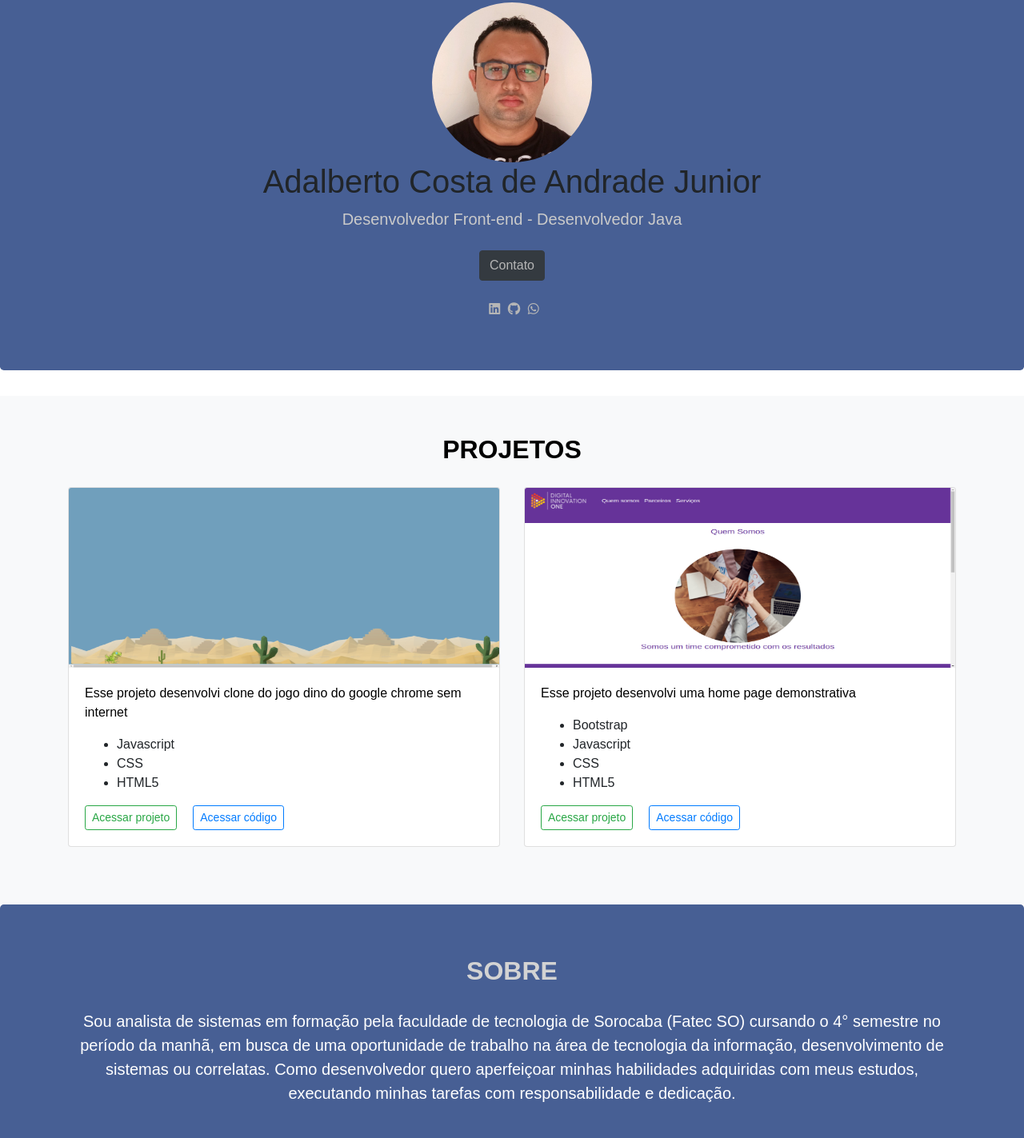
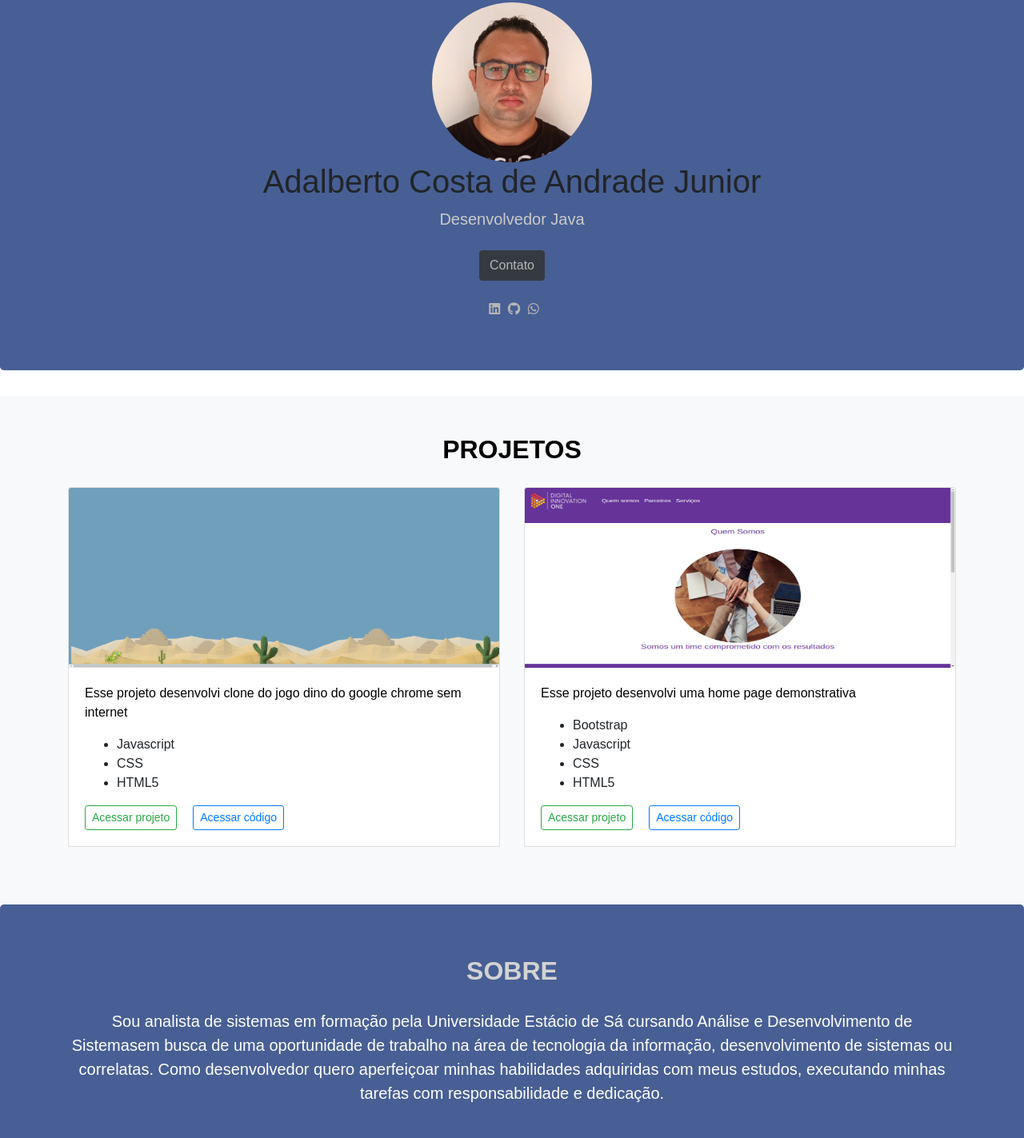
Before and after one commit to AdalbertoCosta/portfolio, a plain HTML site: page index.html in a window 1280 px wide. Shown: the part 117-1540 px from the top of the page at 80% size. Drawn offline with nearby package versions, Linux system fonts and the light colour scheme.

Commit message:
Update index.html
Atualzação de informações de contato e formação

```diff
--- a/index.html
+++ b/index.html
@@ -42,13 +42,13 @@
         <div class="container">
             <img src="./img/me.jpeg" class="foto-perfil">
           <h1 class="jumbotron-heading">Adalberto Costa de Andrade Junior</h1>
-          <p class="lead text-muted">Desenvolvedor Front-end - Desenvolvedor Java</p>
+          <p class="lead text-muted">Desenvolvedor Java</p>
           <p>
             <a href="#" class="btn btn-dark my-2">Contato</a>
           </p>
           <a target="_blank" href="https://www.linkedin.com/in/adalberto-costa-jr/"><i class="icones fab fa-linkedin"></i></a>
           <a target="_blank" href="https://github.com/AdalbertoCosta"><i class="icones fab fa-github"></i></a>
-          <a target="_blank" href="https://api.whatsapp.com/send?phone=5515991283974"><i class="icones fab fa-whatsapp"></i></a>
+          <a target="_blank" href="https://api.whatsapp.com/send?phone=5515991968717"><i class="icones fab fa-whatsapp"></i></a>
         </div>
       </section>
       <!-- Meus Projetos-->
@@ -110,9 +110,8 @@
     <section class="jumbotron text-center corPrimaria " id="sobre">
         <div class="container">
             <h2 class="jumbotron-heading titulosClaros">Sobre</h2>
-            <p class="lead textoBranco">Sou analista de sistemas em formação pela faculdade de tecnologia
-                            de Sorocaba (Fatec SO) cursando o 4° semestre no período da manhã,
-                            em busca de uma oportunidade de trabalho na área de tecnologia da
+            <p class="lead textoBranco">Sou analista de sistemas em formação pela Universidade Estácio de Sá cursando
+                            Análise e Desenvolvimento de Sistemasem busca de uma oportunidade de trabalho na área de tecnologia da
                             informação, desenvolvimento de sistemas ou correlatas.
                             Como desenvolvedor quero aperfeiçoar minhas habilidades adquiridas
                             com meus estudos, executando minhas tarefas com responsabilidade e
```
